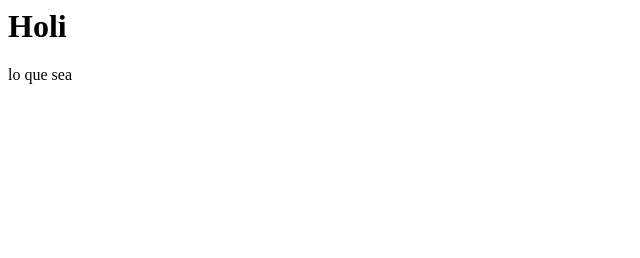
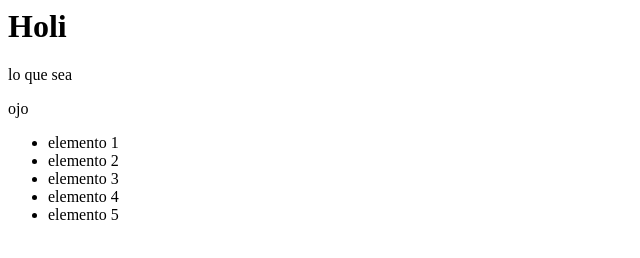
Before and after one commit to QingHua89/80688, a plain HTML site: page index.html in a window 1280 px wide. Shown: the whole page, without its empty margins (0-640 px from the left). Drawn offline with Linux system fonts and the light colour scheme.

Commit message:
actualizado desde visual s code

```diff
--- a/index.html
+++ b/index.html
@@ -5,5 +5,13 @@
   <body>
     <h1>Holi</h1>
     <P> lo que sea</p>
+    <P> ojo </P>
+    <ul>
+      <li>elemento 1</li>
+      <li>elemento 2</li>
+      <li>elemento 3</li>
+      <li>elemento 4</li>
+      <li>elemento 5</li>
+    </ul>
   </body>
 </html>
```
